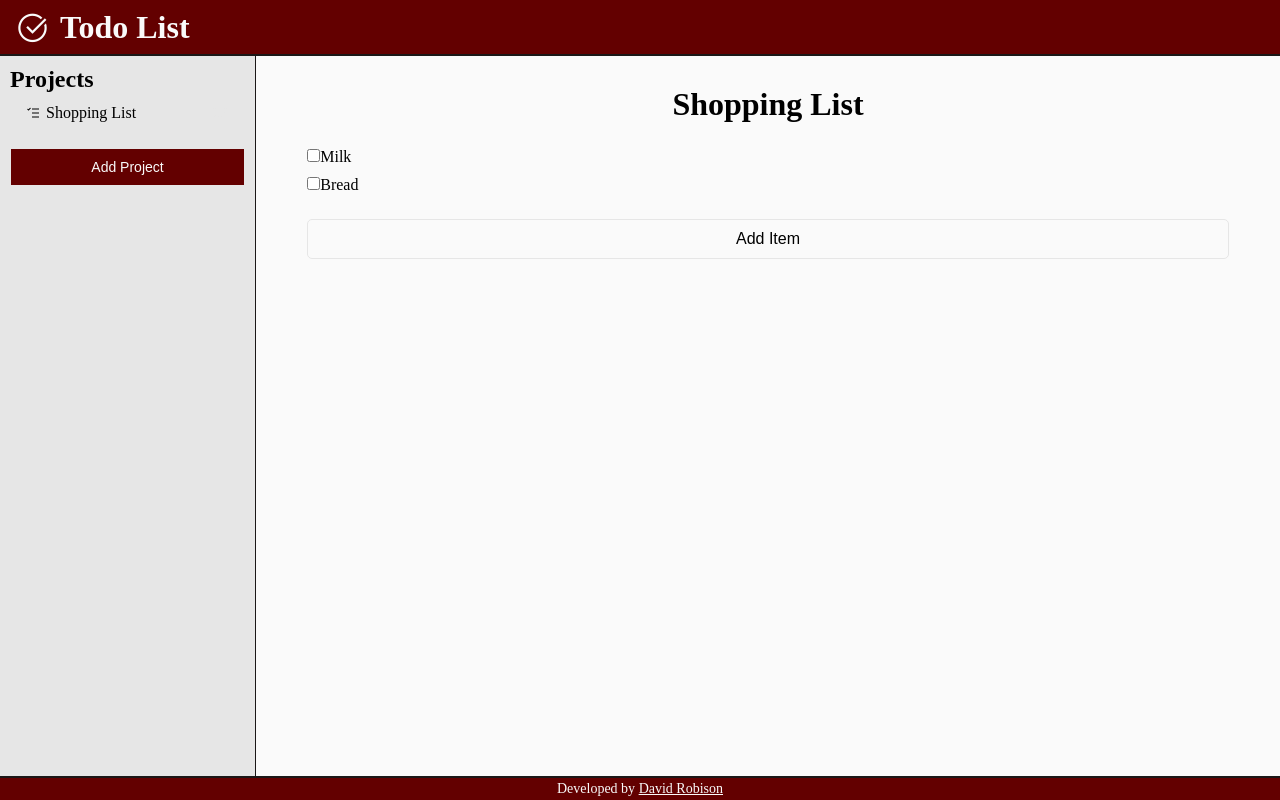
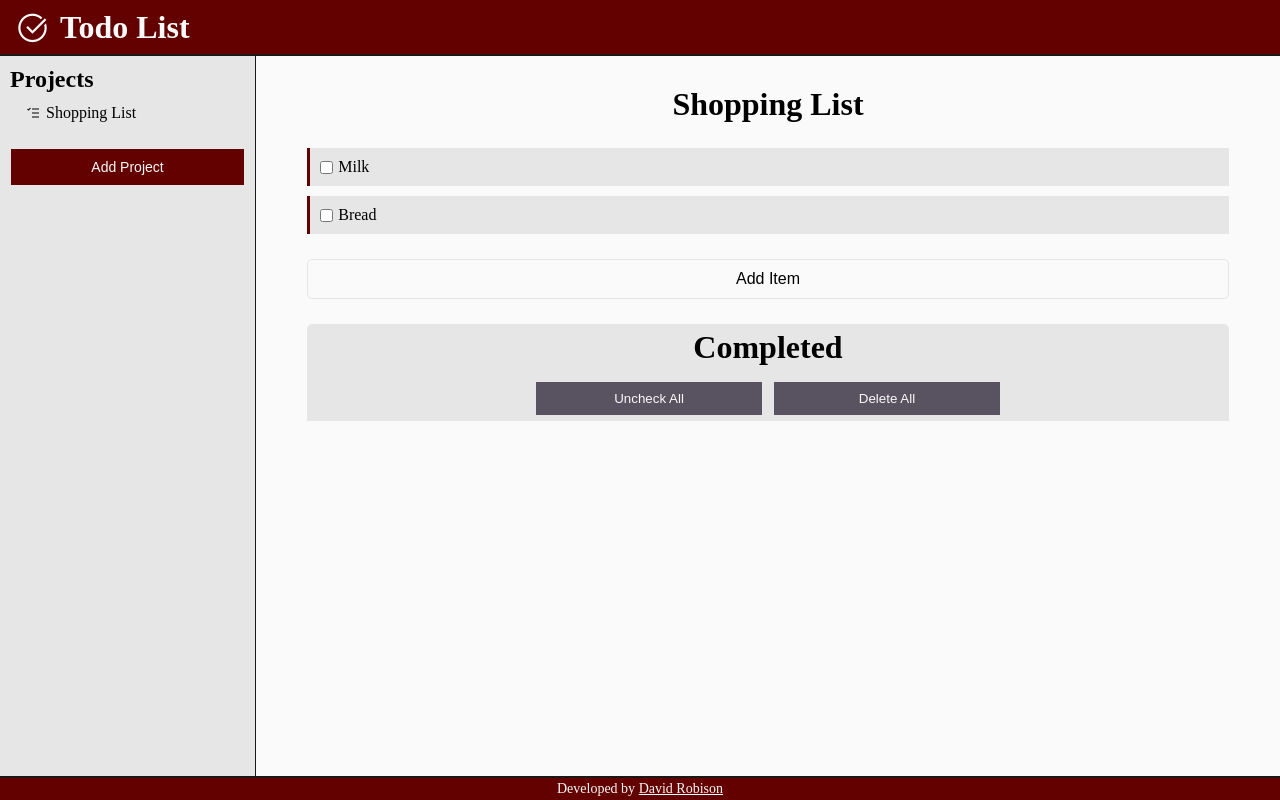
Before and after one commit to robisonwebdev/todo-react, a React (Create React App) app: page / in a window 1280 px wide. Built offline with nearby package versions, Linux system fonts and the light colour scheme.

Commit message:
Inside displayChecked, add H1, div(.displayCheckedBtns), and called displayChecked

```diff
--- a/src/components/Lists.js
+++ b/src/components/Lists.js
@@ -15,14 +15,14 @@ const Lists = ({ addItem, id, items, title, updateChecked }) => {
 
     let displayUnchecked = items.map(item => {
         if (!item.checked) {
-            return <Checkbox key={item.name + id} name={item.name} checked={item.checked} updateChecked={updateChecked} id={id} />
+            return <Checkbox className='item' key={item.name + id} name={item.name} checked={item.checked} updateChecked={updateChecked} id={id} />
         } else return null;
     });
 
 
     let displayChecked = items.map(item => {
         if (item.checked) {
-            return <Checkbox key={item.name + id} name={item.name} checked={item.checked} updateChecked={updateChecked} id={id} />
+            return <Checkbox className='checkedItem' key={item.name + id} name={item.name} checked={item.checked} updateChecked={updateChecked} id={id} />
         } else return null;
     })
 
@@ -55,6 +55,14 @@ const Lists = ({ addItem, id, items, title, updateChecked }) => {
             </div>
             {showBtn ? <Button onClick={handleAddItemBtn} className='listButton' text='Add Item' /> : null}
             {showForm ? <AddItemForm submit={handleSubmit} cancel={handleReset} handleChange={handleChange} value={inputValue} /> : null}
+            <div className='displayChecked'>
+                <h1>Completed</h1>
+                <div className='displayCheckedBtns'>
+                    <Button className='checkedButtons' text='Uncheck All' />
+                    <Button className='checkedButtons' text='Delete All' />
+                </div>
+                {displayChecked}
+            </div>
         </div>
     );
 }
```
